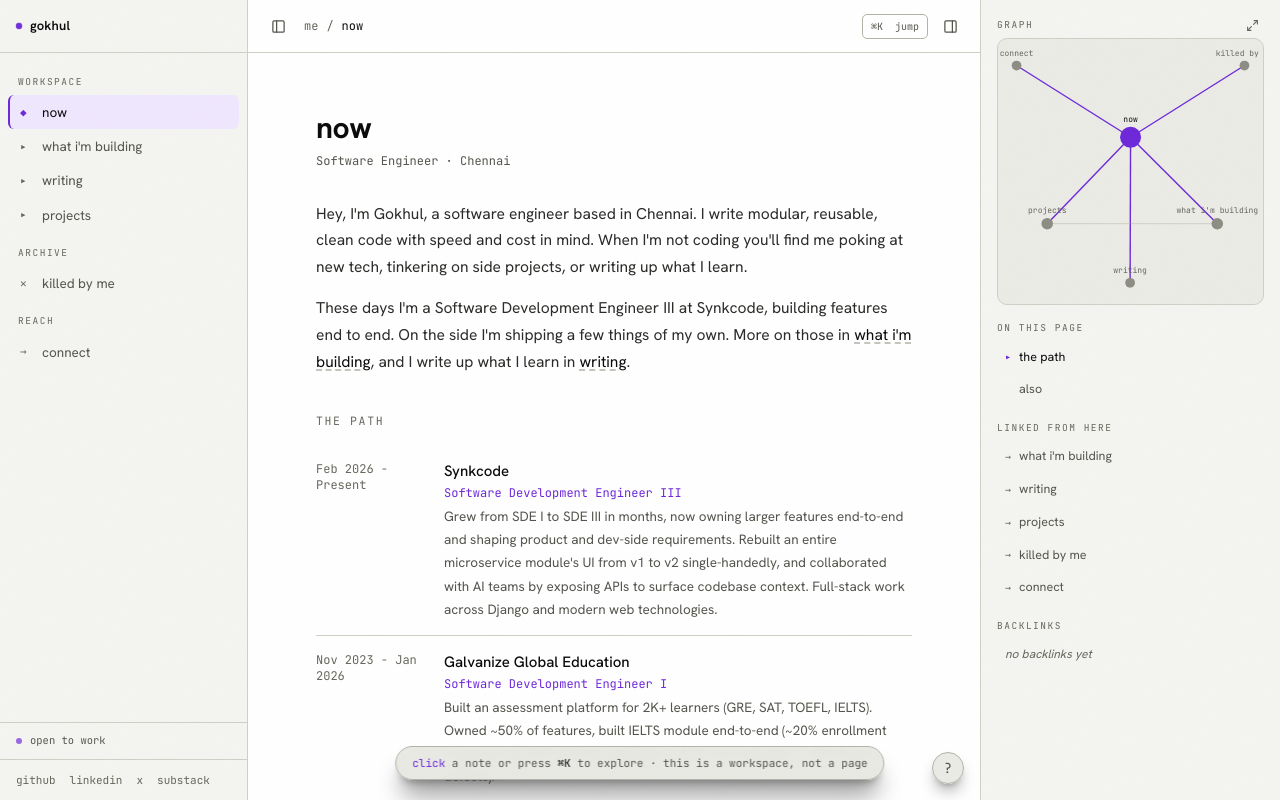
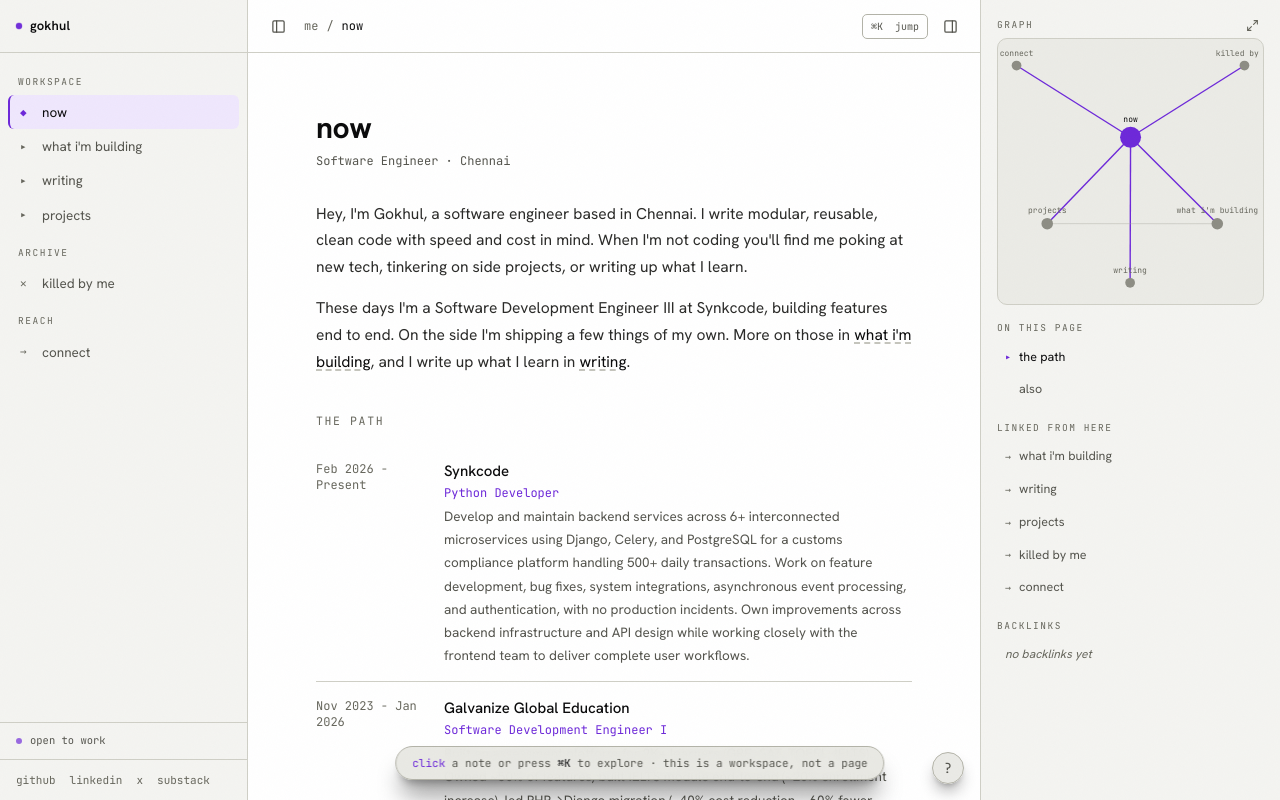
Before and after one commit to g0khul/gokhuldotdev, a React (Vite) app: page / in a window 1280 px wide. Built offline with nearby package versions, Linux system fonts and the light colour scheme.

Commit message:
cbc, synkcode description and avatar chagne

```diff
--- a/src/data/building.ts
+++ b/src/data/building.ts
@@ -14,7 +14,7 @@ export const building: BuildingProject[] = [
     name: 'CareerByteCode',
     url: 'https://careerbytecode.com',
     role: 'Backend & Platform Engineer',
-    status: 'Live',
+    status: 'Discontinued',
     description:
       'I built and run the backend, taking it from zero to one solo. API design, database schemas, deployment pipelines, and the infrastructure underneath it all.',
     highlights: [
--- a/src/data/experience.ts
+++ b/src/data/experience.ts
@@ -8,9 +8,9 @@ export interface Experience {
 export const experience: Experience[] = [
   {
     company: 'Synkcode',
-    role: 'Software Development Engineer III',
+    role: 'Python Developer',
     duration: 'Feb 2026 - Present',
-    description: 'Grew from SDE I to SDE III in months, now owning larger features end-to-end and shaping product and dev-side requirements. Rebuilt an entire microservice module\'s UI from v1 to v2 single-handedly, and collaborated with AI teams by exposing APIs to surface codebase context. Full-stack work across Django and modern web technologies.',
+    description: 'Develop and maintain backend services across 6+ interconnected microservices using Django, Celery, and PostgreSQL for a customs compliance platform handling 500+ daily transactions. Work on feature development, bug fixes, system integrations, asynchronous event processing, and authentication, with no production incidents. Own improvements across backend infrastructure and API design while working closely with the frontend team to deliver complete user workflows.',
   },
   {
     company: 'Galvanize Global Education',
```
Also changed, not shown: public/avatar.webp.
